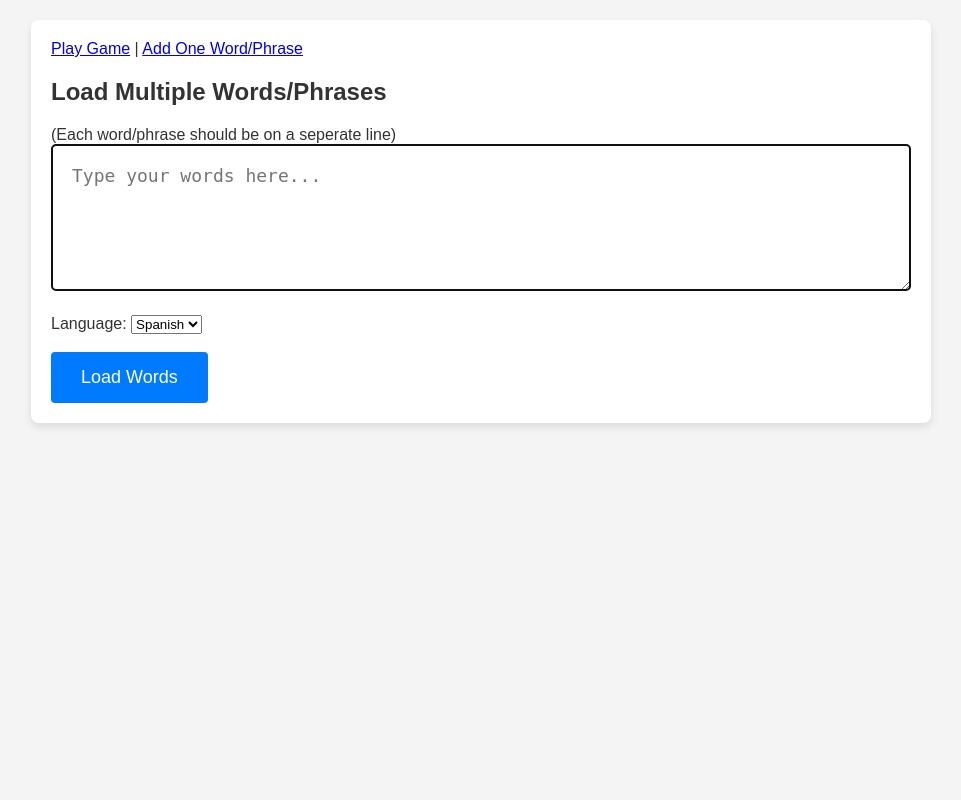
After one commit to pandichef/fabulari, a Django app: page /add_multiple_phrases/ in a window 1280 px wide. The commit adds this page. Shown: the whole page, without its empty margins (159-1120 px from the left). Run offline with Django 4.2, Linux system fonts and the light colour scheme; the visitor is signed in with stand-in values (Sample User, id 1).

Commit message:
add phrases in bulk

```diff
--- a/config/urls.py
+++ b/config/urls.py
@@ -24,6 +24,9 @@ urlpatterns = [
     # path("download_csv/<int:pk>/", export_csv, name="download_csv"),
     path("export_csv/", export_csv, name="export_csv"),
     path("update_readwise/", views.update_readwise, name="update_readwise"),
+    path(
+        "add_multiple_phrases/", views.add_multiple_phrases, name="add_multiple_phrases"
+    ),
 ]
 
 admin.site.site_header = "Fabulari"
--- a/main/templates/change_list_with_readwise_import.html
+++ b/main/templates/change_list_with_readwise_import.html
@@ -7,4 +7,7 @@
         Update Phrases from Readwise
       </a><br><br>
 {% endif %}
+<a href="/add_multiple_phrases" class="button">
+    Add Multiple Phrases
+  </a><br><br>
 {% endblock %}
--- /dev/null
+++ b/main/templates/phrase_lists.html
@@ -0,0 +1,95 @@
+<!DOCTYPE html>
+<html lang="en">
+<head>
+    <meta charset="UTF-8">
+    <meta http-equiv="X-UA-Compatible" content="IE=edge">
+    <meta name="viewport" content="width=device-width, initial-scale=1.0">
+    <title>Load Words</title>
+    <style>
+        body {
+            font-family: Arial, sans-serif;
+            background-color: #f4f4f4;
+            color: #333;
+            margin: 0;
+            padding: 0;
+            display: flex;
+            justify-content: center;
+            align-items: flex-start;
+            min-height: 100vh;
+            padding-top: 10px;
+            box-sizing: border-box;
+            overflow-x: hidden;
+        }
+
+        .container {
+            background: #fff;
+            padding: 20px;
+            border-radius: 8px;
+            box-shadow: 0 4px 8px rgba(0, 0, 0, 0.1);
+            width: 90%;
+            max-width: 900px;
+            box-sizing: border-box;
+            margin-top: 10px;
+        }
+
+        h1 {
+            font-size: 24px;
+            margin-bottom: 20px;
+            text-align: center;
+        }
+
+        input[type="text"] {
+            width: 100%;
+            padding: 20px;
+            border: 1px solid #ddd;
+            border-radius: 4px;
+            box-sizing: border-box;
+            margin-bottom: 20px;
+            font-size: 18px;
+        }
+
+        textarea {
+            width: 100%;
+            padding: 20px;
+            border: 1px solid #ddd;
+            border-radius: 4px;
+            box-sizing: border-box;
+            margin-bottom: 20px;
+            font-size: 18px;
+        }
+
+        .load-button {
+            background-color: #007bff;
+            color: #fff;
+            border: none;
+            padding: 15px 30px;
+            border-radius: 4px;
+            cursor: pointer;
+            font-size: 18px;
+            transition: background-color 0.3s ease;
+            display: block;
+            margin: 0 auto;
+            margin-left: 0;
+        }
+
+        .load-button:hover {
+            background-color: #0056b3;
+        }
+    </style>
+</head>
+<body>
+    <div class="container">
+        <a href="/">Play Game</a> |
+        <a href="/admin/main/phrase/add">Add One Word/Phrase</a>
+        <h2>Load Multiple Words/Phrases</h2>
+        (Each word/phrase should be on a seperate line)
+        <form method="post">
+            {% csrf_token %}
+            <textarea name="words_input" placeholder="Type your words here..." rows="5" cols="50" autofocus></textarea>
+            <!-- Dropdown Menu for Choice Field -->
+            Language: {{ form.choice_field }}<br><br>
+            <button type="submit" class="load-button">Load Words</button>
+        </form>
+    </div>
+</body>
+</html>
--- a/main/views.py
+++ b/main/views.py
@@ -3,6 +3,7 @@ import os
 import numpy as np
 from accounts.models import supported_languages as SUPPORTED_LANGUAGES
 from django.utils import timezone
+from django.conf import settings
 
 # from django.db.models.expressions import RawSQL
 # from django.db.models.functions import Abs, Coalesce
@@ -16,6 +17,7 @@ from purepython.gptsrs import (
     get_embeddings,
     get_feedback,
 )
+from django.db import IntegrityError
 
 # from django.db.models import F
 from django.db.models import Avg, FloatField, F, ExpressionWrapper, Func, Value, StdDev
@@ -75,6 +77,67 @@ def save_phrase_model(request, obj, change=False, self=None):
         # super().save_model(request, obj, form, change)
 """
 from requests.exceptions import ProxyError
+
+# from purepython.phrase_lists_utils import get_all_phrase_lists
+
+
+# def view_phrase_lists(request):
+#     phrase_lists = get_all_phrase_lists(os.path.join(settings.BASE_DIR, "purepython"))
+#     return render(
+#         request,
+#         "phrase_lists.html",
+#         {"list_title": "Phrase Lists", "items": phrase_lists},
+#     )
+from main.models import LANGUAGE_CHOICES
+from django import forms
+
+
+class LanguageChoiceForm(forms.Form):
+    choice_field = forms.ChoiceField(choices=LANGUAGE_CHOICES, required=True)
+
+
+def add_multiple_phrases(request):
+    if request.method == "POST":
+        # print("post")
+        new_phrases = request.POST.get("words_input")
+        new_phrases = new_phrases.split("\r\n")
+        new_phrases = list(filter(None, new_phrases))
+        language_code = request.POST.get("choice_field")
+        language = dict(LANGUAGE_CHOICES)[language_code]
+        # print(language)
+        # list_of_phrase_objects = []
+        total_count = len(new_phrases)
+        added_count = 0
+        for phrase_str in new_phrases:
+            phrase_obj = Phrase(
+                text=phrase_str,
+                cleaned_text=phrase_str,
+                language=language_code,
+                user=request.user,
+            )
+            try:
+                phrase_obj.save()
+                added_count += 1
+            except IntegrityError:
+                pass
+
+        # list_of_phrase_objects.append(phrase_obj)
+        # Phrase.objects.bulk_create(list_of_phrase_objects)
+        messages.success(
+            request,
+            f"""Added {added_count} new {language} words out of {total_count}.  ({total_count-added_count} already existed in the database.)  Note that metadata is not retrieved from {OPENAI_LLM_MODEL} when adding data in bulk.""",
+        )
+        return redirect("/admin/main/phrase")
+    else:
+        return render(
+            request,
+            "phrase_lists.html",
+            {
+                "form": LanguageChoiceForm(
+                    initial={"choice_field": request.user.working_on}
+                )
+            },
+        )
 
 
 def update_readwise(request):
```
